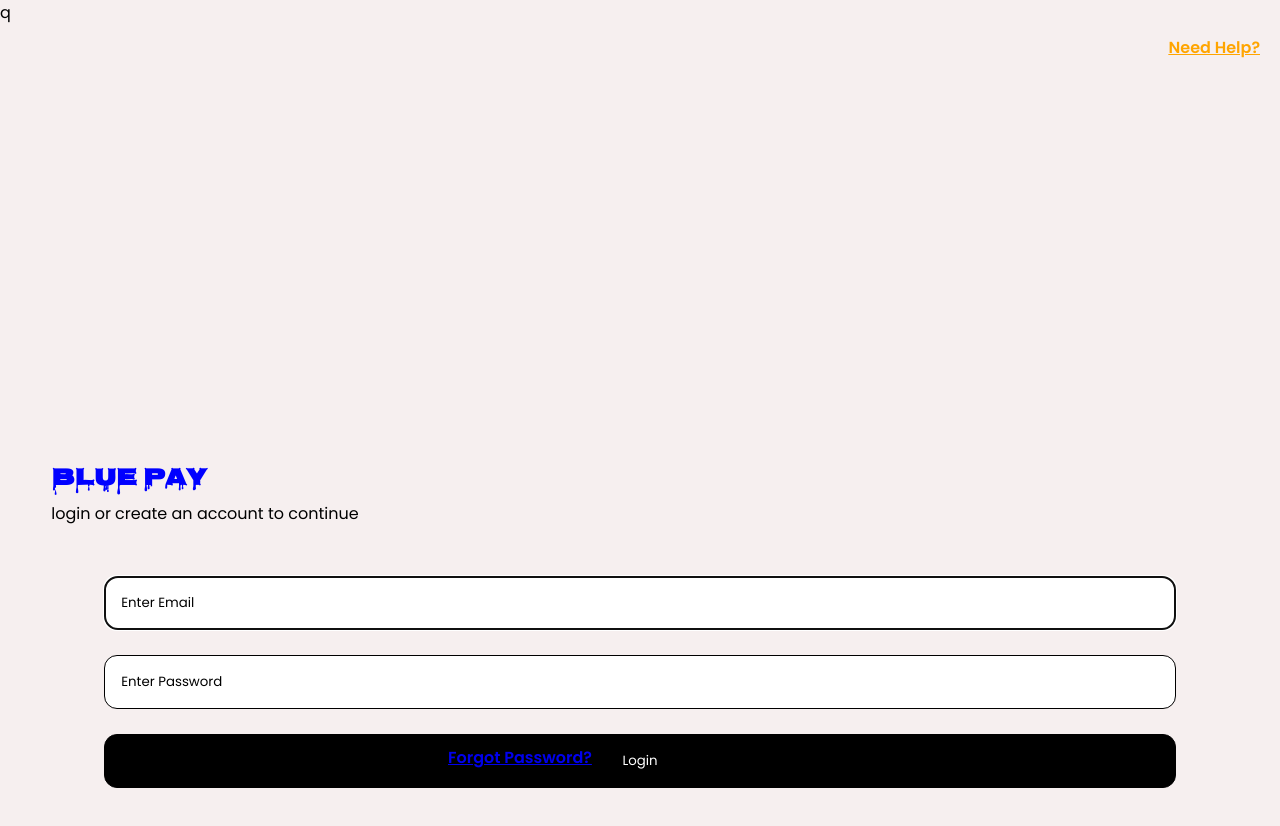
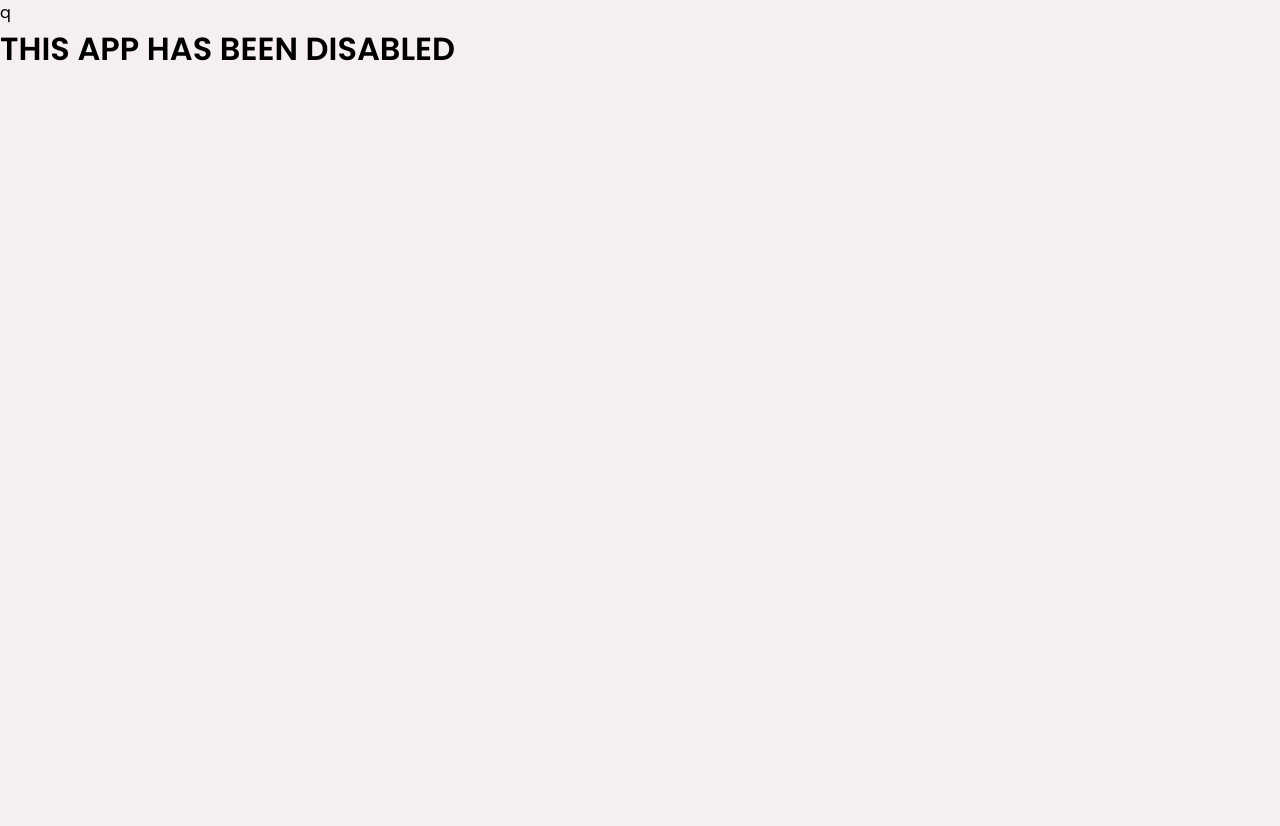
Before and after one commit to adamswismanmainapps/bluepay-8056620993, a plain HTML site: page index.html in a window 1280 px wide. After the commit the page ends 800 px from the top, so only its background shows below. Drawn offline with Linux system fonts and the light colour scheme.

Commit message:
Update index.html

```diff
--- a/index.html
+++ b/index.html
@@ -10,24 +10,6 @@ q<!DOCTYPE html>
     <link href="https://fonts.googleapis.com/css2?family=Bitter:ital,wght@0,600;1,500&family=Kanit:wght@400;500&family=Nosifer&family=Poppins:wght@400;600&display=swap" rel="stylesheet">
 </head>
 <body>
-    <div class="top">
-        <p><a href="https://wa.me/" style="color: orange;">Need Help?</a></p>
-    </div>
-
-    <div class="box">
-        <h2>Blue Pay</h2>
-        <p>login or create an account to continue</p> <br> <br>
-        <form action="welcome.html">
-                <input type="email" name="username" required placeholder="Enter Email" autocomplete="none" autofocus> <br>
-                <input type="password" name="password" required placeholder="Enter Password"><br>
-  <button style="background: black; color: white;">Login</button>
-            </form> <br> <br>
-    <!--<p><a style="text-decoration: none;" href="https://realappsworks.com.ng/bluetest/bluetest">See how blue pay works, live try</a> </p>-->
-        <div class="foot">
-             <footer>
-                <p><a href="forgotPassword.html">Forgot Password?</a> </p>
-            </footer>
-        </div>
-            </div>
+    <h1>THIS APP HAS BEEN DISABLED</h1>
 </body>
 </html>
```
